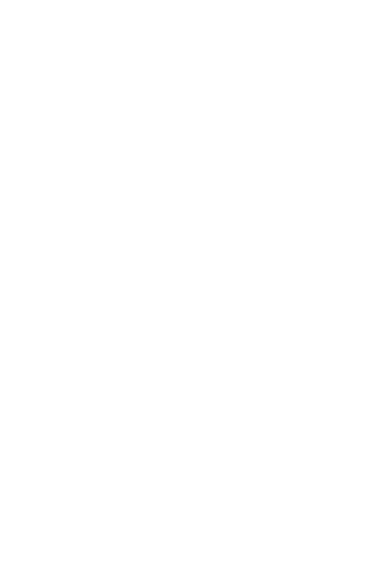
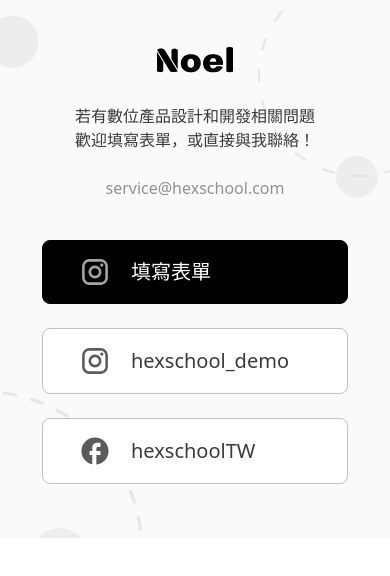
Before and after one commit to Lin4611/noelwebsite, a React (Vite) app: page / in a window 390 px wide. Shown: the top 576 px of the page. Built offline with nearby package versions, Linux system fonts and the light colour scheme; a web font is replaced by a local one.

Commit message:
feat: add mobile footer layout

```diff
--- a/src/App.jsx
+++ b/src/App.jsx
@@ -1,10 +1,10 @@
 import Header from "./pages/Header"
-
+import Footer from "./pages/Footer"
 function App() {
 
   return (
     <>
-
+    <Footer/>
     </>
   )
 }
--- /dev/null
+++ b/src/pages/Footer.jsx
@@ -0,0 +1,103 @@
+import { useState } from 'react';
+import logo from '../assets/imgs/logo/logo.png';
+import formIcon from '../assets/imgs/icon/instagram.svg';
+import igIcon from '../assets/imgs/icon/instagram.svg';
+import facebookIcon from '../assets/imgs/icon/facebook.svg';
+
+const bg_sm = "bg-[url('../assets/imgs/footer/footer-bg-sm.png')]";
+
+function Footer() {
+  const [activeLink, setActiveLink] = useState('form'); // form / ig / fb
+
+  return (
+    <footer className={`w-full h-[538px] bg-cover ${bg_sm}`}>
+      {/* 上面文字區 */}
+      <div className="pt-10 w-full flex flex-col items-center">
+        <img src={logo} alt="footerLogo" className="h-auto shrink-0 mb-6" />
+        <p className="fs-6-regular text-Primary-700 mb-6">
+          若有數位產品設計和開發相關問題
+          <br />
+          歡迎填寫表單，或直接與我聯絡！
+        </p>
+        <p className="fs-6-regular text-Primary-500">service@hexschool.com</p>
+      </div>
+
+      {/* 下方三個按鈕 */}
+      <div className="max-w-[306px] mx-auto mt-10 flex flex-col gap-6">
+        {/* 1. 填寫表單 */}
+        <button
+          type="button"
+          onClick={() => setActiveLink('form')}
+          className={`flex items-center rounded-lg border py-[3px] pl-6 transition-colors
+            ${activeLink === 'form'
+              ? 'bg-black border-black'
+              : 'bg-Primary-50 border-Primary-400'}`}
+        >
+          <div className="aspect-square w-14 flex items-center justify-center">
+            <img
+              src={formIcon}
+              alt=""
+              className={`w-[38px] transition ${activeLink === 'form' ? 'invert' : ''}`}
+            />
+          </div>
+          <p
+            className={`fs-5-regular ml-2 transition
+              ${activeLink === 'form' ? 'text-white' : 'text-Primary-700'}`}
+          >
+            填寫表單
+          </p>
+        </button>
+
+        {/* 2. IG */}
+        <button
+          type="button"
+          onClick={() => setActiveLink('ig')}
+          className={`flex items-center rounded-lg border py-1 pl-6 transition-colors
+            ${activeLink === 'ig'
+              ? 'bg-black border-black'
+              : 'bg-Primary-50 border-Primary-400'}`}
+        >
+          <div className="aspect-square w-14 flex items-center justify-center">
+            <img
+              src={igIcon}
+              alt=""
+              className={`w-[38px] transition ${activeLink === 'ig' ? 'invert' : ''}`}
+            />
+          </div>
+          <p
+            className={`fs-5-regular ml-2 transition
+              ${activeLink === 'ig' ? 'text-white' : 'text-Primary-700'}`}
+          >
+            hexschool_demo
+          </p>
+        </button>
+
+        {/* 3. FB */}
+        <button
+          type="button"
+          onClick={() => setActiveLink('fb')}
+          className={`flex items-center rounded-lg border py-1 pl-6 transition-colors
+            ${activeLink === 'fb'
+              ? 'bg-black border-black'
+              : 'bg-Primary-50 border-Primary-400'}`}
+        >
+          <div className="aspect-square w-14 flex items-center justify-center">
+            <img
+              src={facebookIcon}
+              alt=""
+              className={`w-[38px] transition ${activeLink === 'fb' ? 'invert' : ''}`}
+            />
+          </div>
+          <p
+            className={`fs-5-regular ml-2 transition
+              ${activeLink === 'fb' ? 'text-white' : 'text-Primary-700'}`}
+          >
+            hexschoolTW
+          </p>
+        </button>
+      </div>
+    </footer>
+  );
+}
+
+export default Footer;
```
